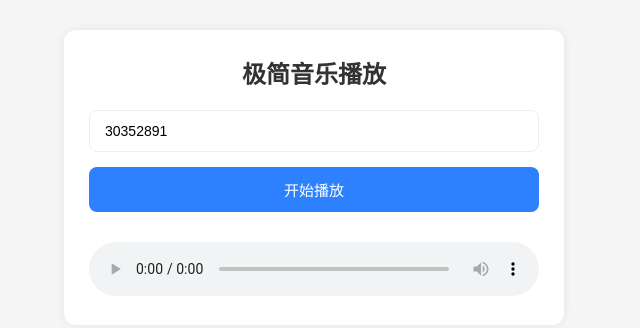
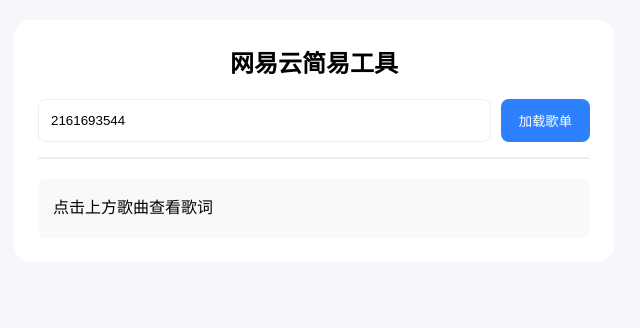
Before and after one commit to maiming521/musicapi, a website: page index.html in a window 1280 px wide. Shown: the whole page, without its empty margins (326-966 px from the left). Drawn offline with Linux system fonts and the light colour scheme.

Commit message:
Update index.html

```diff
--- a/index.html
+++ b/index.html
@@ -3,68 +3,52 @@
  <head>
  <meta charset="UTF-8">
  <meta name="viewport" content="width=device-width,initial-scale=1.0">
- <title>极简音乐播放器</title>
+ <title>音乐工具</title>
  <style>
  *{margin:0;padding:0;box-sizing:border-box;}
- body{background:#f5f5f5;padding:30px;}
- .box{max-width:500px;margin:0 auto;background:#fff;padding:25px;border-radius:12px;box-shadow:0 0 10px #00000012;}
- h2{text-align:center;margin-bottom:20px;color:#333;}
- .input-item{margin-bottom:15px;}
- input{width:100%;padding:12px 15px;border:1px solid #eee;border-radius:8px;font-size:14px;}
- button{width:100%;padding:12px;background:#2d81ff;color:#fff;border:none;border-radius:8px;font-size:15px;cursor:pointer;}
- #lrc{margin-top:20px;padding:15px;background:#f9f9f9;border-radius:8px;line-height:1.8;font-size:14px;color:#666;white-space:pre-wrap;max-height:300px;overflow:auto;}
- .loading{color:#999;text-align:center;margin:15px 0;}
+ body{background:#f5f7fa;padding:20px;}
+ .box{max-width:600px;margin:0 auto;background:#fff;border-radius:16px;padding:24px;}
+ h2{text-align:center;margin-bottom:20px;}
+ .inp{display:flex;gap:10px;margin-bottom:15px;}
+ input{flex:1;padding:12px;border:1px solid #eee;border-radius:8px;}
+ button{padding:12px 18px;background:#2d81ff;color:#fff;border:none;border-radius:8px;}
+ .list{border:1px solid #eee;border-radius:8px;max-height:280px;overflow:auto;}
+ .item{padding:12px;border-bottom:1px solid #f5f5f5;cursor:pointer;}
+ .item:active{background:#f0f7ff;}
+ .lrc{margin-top:20px;padding:15px;background:#f9f9f9;border-radius:8px;white-space:pre-wrap;line-height:1.8;}
  </style>
  </head>
  <body>
  <div class="box">
-   <h2>极简音乐播放</h2>
-   <div class="input-item">
-     <input type="text" id="sid" placeholder="输入网易云歌曲ID" value="30352891">
+   <h2>网易云简易工具</h2>
+   <div class="inp">
+     <input id="gid" placeholder="输入歌单ID" value="2161693544">
+     <button onclick="loadGd()">加载歌单</button>
    </div>
-   <button onclick="playMusic()">开始播放</button>
-   <div class="loading" id="load"></div>
-   <audio id="audio" controls style="width:100%;margin-top:15px;">
-   <div id="lrc"></div>
+   <div class="list" id="list"></div>
+   <div class="lrc" id="lrc">点击上方歌曲查看歌词</div>
  </div>
  <script>
- // 你的 Vercel 域名
- const apiOrigin = window.location.origin;
- // 播放音乐
- async function playMusic(){
-   const id = document.getElementById('sid').value.trim();
-   if(!id) return alert('请输入歌曲ID');
-   const load = document.getElementById('load');
-   const lrcDom = document.getElementById('lrc');
-   const audio = document.getElementById('audio');
-   load.innerText = "加载中...";
-   lrcDom.innerText = "";
-   audio.src = "";
-   try{
-     // 获取播放地址
-     const urlRes = await fetch(`${apiOrigin}/song/url?id=${id}`);
-     const urlData = await urlRes.json();
-
-     // 获取歌词
-     const lrcRes = await fetch(`${apiOrigin}/lyric?id=${id}`);
-     const lrcData = await lrcRes.json();
-     if(urlData.data && urlData.data[0]?.url){
-       audio.src = urlData.data[0].url;
-       audio.play();
-       load.innerText = "播放成功";
-     }else{
-       load.innerText = "暂无播放资源/版权限制";
-     }
-     // 展示歌词
-     if(lrcData.lrc?.lyric){
-       lrcDom.innerText = lrcData.lrc.lyric;
-     }else{
-       lrcDom.innerText = "暂无歌词";
-     }
-   }catch(err){
-     load.innerText = "请求异常";
-     console.log(err);
-   }
+ const api = location.origin;
+ // 加载歌单
+ async function loadGd(){
+   let id = document.getElementById('gid').value;
+   let res = await fetch(api + '/playlist/detail?id=' + id);
+   let data = await res.json();
+   let html = '';
+   data.playlist.tracks.forEach(v=>{
+     html += `<div class="item" onclick="getInfo(${v.id})">${v.name} - ${v.ar[0].name}</div>`;
+   })
+   document.getElementById('list').innerHTML = html;
+ }
+ // 歌曲详情 + 歌词
+ async function getInfo(sid){
+   let info = await fetch(api + '/song/detail?id=' + sid).then(r=>r.json());
+   let lrc = await fetch(api + '/lyric?id=' + sid).then(r=>r.json());
+   let str = `歌名：${info.songs[0].name}
+ 歌手：${info.songs[0].ar[0].name}
+ ${lrc.lrc?.lyric || '暂无歌词'}`;
+   document.getElementById('lrc').innerText = str;
  }
  </script>
  </body>
```
